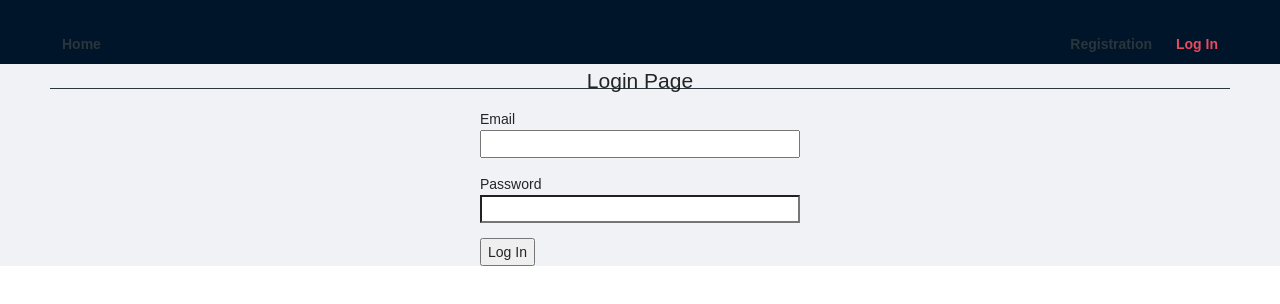
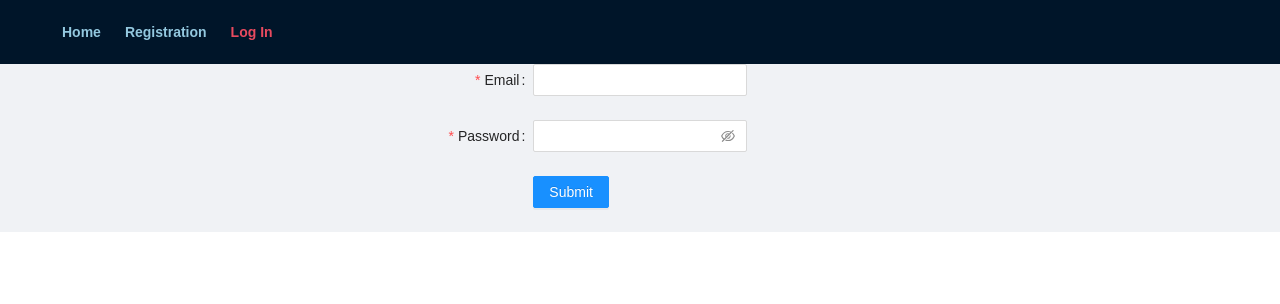
Before and after one commit to malyshkoserhii/goit-react-hw-08-phonebook, a React (Create React App) app: page /login in a window 1280 px wide. Shown: the top 304 px of the page. Built offline with nearby package versions, Linux system fonts and the light colour scheme.

Commit message:
antd from

```diff
--- a/src/App.js
+++ b/src/App.js
@@ -34,15 +34,15 @@ const App = () => {
   return (
     !isBeingLoggedIn && (
       <Layout>
-        <Layout>
-          <Header>
-            <AppBar />
-          </Header>
-        </Layout>
-        <Content>
+        {/* <Layout>
+          <Header> */}
+        <AppBar />
+        {/* </Header>
+        </Layout> */}
+        <>
           <Suspense fallback={<Spinner />}>
-            <Switch>
-              <>
+            <Content>
+              <Switch>
                 <PublicRoute exact path="/">
                   <HomeView />
                 </PublicRoute>
@@ -60,10 +60,10 @@ const App = () => {
                 <PrivateRoute path="/contacts" redirectTo="/login">
                   <ContactsView />
                 </PrivateRoute>
-              </>
-            </Switch>
+              </Switch>
+            </Content>
           </Suspense>
-        </Content>
+        </>
       </Layout>
     )
   );
--- a/src/components/AppBar/AppBar.js
+++ b/src/components/AppBar/AppBar.js
@@ -1,20 +1,14 @@
-import { useSelector } from 'react-redux';
+import { Layout } from 'antd';
 import Navigation from '../Navigation/';
-import UserMenu from '../UserMenu';
-import AuthNav from '../AuthNav';
-import { authSelectors } from '../../redux/auth';
-import s from './AppBar.module.css';
 
 export default function AppBar() {
-  const isLoggedIn = useSelector(authSelectors.getIsLoggedIn);
-  const isBeingLoggedIn = useSelector(authSelectors.getIsBeingLoggedIn);
+  const { Header } = Layout;
 
   return (
-    <header className={s.header}>
-      <>
+    <Layout>
+      <Header>
         <Navigation />
-        {!isLoggedIn && !isBeingLoggedIn ? <AuthNav /> : <UserMenu />}
-      </>
-    </header>
+      </Header>
+    </Layout>
   );
 }
--- a/src/components/AppBar/AppBar.module.css
+++ /dev/null
@@ -1,6 +0,0 @@
-.header {
-  display: flex;
-  justify-content: space-between;
-  align-items: center;
-  border-bottom: 1px solid #2a363b;
-}
--- a/src/components/AuthNav/AuthNav.js
+++ b/src/components/AuthNav/AuthNav.js
@@ -3,7 +3,7 @@ import s from './AuthNav.module.css';
 
 export default function AuthNav() {
   return (
-    <div>
+    <>
       <NavLink
         to="/register"
         exact
@@ -20,6 +20,6 @@ export default function AuthNav() {
       >
         Log In
       </NavLink>
-    </div>
+    </>
   );
 }
--- a/src/components/AuthNav/AuthNav.module.css
+++ b/src/components/AuthNav/AuthNav.module.css
@@ -1,9 +1,9 @@
 .link {
   display: inline-block;
   text-decoration: none;
-  padding: 12px;
+  padding: 0 12px;
   font-weight: 700;
-  color: #2a363b;
+  color: #93c8df;
 }
 
 .activeLink {
--- a/src/components/Navigation/Navigation.js
+++ b/src/components/Navigation/Navigation.js
@@ -1,10 +1,13 @@
 import { NavLink } from 'react-router-dom';
 import { useSelector } from 'react-redux';
 import { authSelectors } from '../../redux/auth';
+import UserMenu from '../UserMenu';
+import AuthNav from '../AuthNav';
 import s from './Navigation.module.css';
 
 const Navigation = () => {
   const isLoggedIn = useSelector(authSelectors.getIsLoggedIn);
+  const isBeingLoggedIn = useSelector(authSelectors.getIsBeingLoggedIn);
 
   return (
     <nav>
@@ -22,6 +25,7 @@ const Navigation = () => {
           Contacts
         </NavLink>
       )}
+      {!isLoggedIn && !isBeingLoggedIn ? <AuthNav /> : <UserMenu />}
     </nav>
   );
 };
--- a/src/components/Navigation/Navigation.module.css
+++ b/src/components/Navigation/Navigation.module.css
@@ -1,9 +1,9 @@
 .link {
   display: inline-block;
   text-decoration: none;
-  padding: 12px;
+  padding: 0 12px;
   font-weight: 700;
-  color: #2a363b;
+  color: #93c8df;
 }
 
 .activeLink {
--- a/src/components/UserMenu/UserMenu.js
+++ b/src/components/UserMenu/UserMenu.js
@@ -10,12 +10,12 @@ export default function UserMenu() {
   const email = useSelector(authSelectors.getUserEmail);
 
   return (
-    <div className={s.container}>
+    <>
       <img src={avatar} alt="" width="32" className={s.avatar} />
       <span className={s.name}>Welcome, {email}</span>
       <button type="button" onClick={() => dispatch(authOperations.logOut())}>
         Sign Out
       </button>
-    </div>
+    </>
   );
 }
--- a/src/components/UserMenu/UserMenu.module.css
+++ b/src/components/UserMenu/UserMenu.module.css
@@ -1,4 +1,4 @@
-.container {
+/* .container {
   display: flex;
   align-items: center;
 }
@@ -10,4 +10,4 @@
 .name {
   font-weight: 700;
   margin-right: 12px;
-}
+} */
--- a/src/redux/auth/auth-slice.js
+++ b/src/redux/auth/auth-slice.js
@@ -2,6 +2,9 @@ import { createSlice } from '@reduxjs/toolkit';
 import authOperations from './auth-operations';
 
 const initialState = {
+  name: ['username'],
+  value: 'Ant Design',
+
   user: {
     name: null,
     email: null,
--- a/src/views/HomeView/HomeView.module.css
+++ b/src/views/HomeView/HomeView.module.css
@@ -1,9 +1,9 @@
-.container {
+/* .container {
   min-height: calc(100vh - 50px);
   display: flex;
   align-items: center;
   justify-content: center;
-}
+} */
 
 .title {
   font-weight: 500px;
--- a/src/views/LoginView/LoginView.js
+++ b/src/views/LoginView/LoginView.js
@@ -1,5 +1,6 @@
 import { useState } from 'react';
 import { useDispatch } from 'react-redux';
+import { Form, Input, Button } from 'antd';
 import { authOperations } from '../../redux/auth';
 import s from './LoginView.module.css';
 
@@ -9,24 +10,38 @@ export default function LoginView() {
 
   const dispatch = useDispatch();
 
-  const handleChange = ({ target: { name, value } }) => {
-    switch (name) {
-      case 'email':
-        return setEmail(value);
-      case 'password':
-        return setPassword(value);
-      default:
-        return;
-    }
+  // const handleChange = ({ target: { name, value } }) => {
+  //   switch (name) {
+  //     case 'email':
+  //       return setEmail(value);
+  //     case 'password':
+  //       return setPassword(value);
+  //     default:
+  //       return;
+  //   }
+  // };
+
+  const handleSubmit = e => {
+    // e.preventDefault();
+    // dispatch(authOperations.logIn({ email, password }));
+    // console.log('email: ', email);
+    // setEmail('');
+    // setPassword('');
   };
 
-  const handleSubmit = e => {
-    e.preventDefault();
-    dispatch(authOperations.logIn({ email, password }));
-    setEmail('');
-    setPassword('');
+  const layout = {
+    labelCol: { span: 10 },
+    wrapperCol: { span: 4 },
+  };
+  const tailLayout = {
+    wrapperCol: { offset: 10, span: 10 },
   };
 
+  const onFinishFailed = errorInfo => {
+    console.log('Failed:', errorInfo);
+  };
+
+  function QWE() {
     return (
       <div>
         <h1 className={s.loginPageTitle}>Login Page</h1>
@@ -38,7 +53,7 @@ export default function LoginView() {
               type="email"
               name="email"
               value={email}
-            onChange={handleChange}
+              // onChange={handleChange}
             />
           </label>
 
@@ -48,7 +63,7 @@ export default function LoginView() {
               type="password"
               name="password"
               value={password}
-            onChange={handleChange}
+              // onChange={handleChange}
             />
           </label>
 
@@ -57,3 +72,38 @@ export default function LoginView() {
       </div>
     );
   }
+
+  return (
+    <Form
+      {...layout}
+      name="basic"
+      initialValues={{ remember: true }}
+      onFinish={() => dispatch(authOperations.logIn({ email, password }))}
+      onFinishFailed={onFinishFailed}
+    >
+      <Form.Item
+        label="Email"
+        name="email"
+        value="email"
+        rules={[{ required: true, message: 'Please input your email!' }]}
+      >
+        <Input />
+      </Form.Item>
+
+      <Form.Item
+        label="Password"
+        name="password"
+        value="password"
+        rules={[{ required: true, message: 'Please input your password!' }]}
+      >
+        <Input.Password />
+      </Form.Item>
+
+      <Form.Item {...tailLayout}>
+        <Button type="primary" htmlType="submit">
+          Submit
+        </Button>
+      </Form.Item>
+    </Form>
+  );
+}
```
Lines whose indentation alone changed are shown as unchanged.
